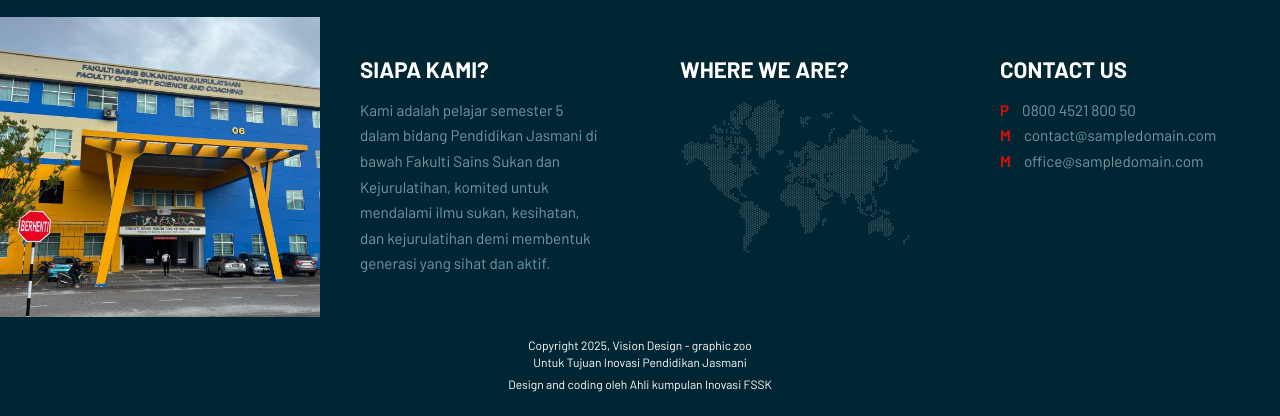
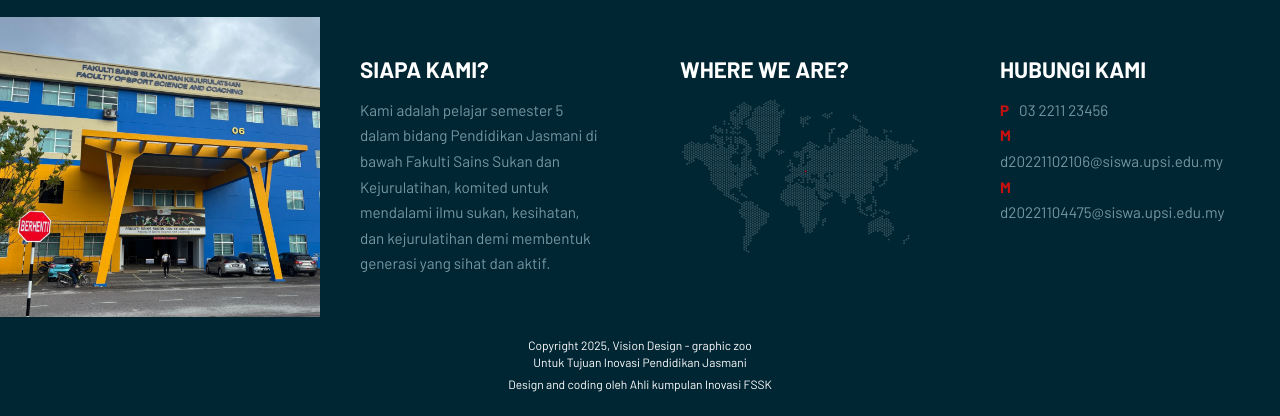
Before and after one commit to ashmira21/nutritionmatters.com, a plain HTML site: page contact.html in a window 1280 px wide. Shown: the part 1163-1579 px from the top of the page. Drawn offline with Linux system fonts and the light colour scheme.

Commit message:
Update contact.html

```diff
--- a/contact.html
+++ b/contact.html
@@ -111,10 +111,10 @@
         </div>
 
         <div class="s-12 m-9 l-3 padding-2x margin-bottom background-dark">
-           <h2 class="text-strong text-uppercase">Contact Us</h2>
-           <p><b class="text-primary margin-right-10">P</b> 0800 4521 800 50</p>
-           <p><b class="text-primary margin-right-10">M</b> <a class="text-primary-hover" href="mailto:contact@sampledomain.com">contact@sampledomain.com</a></p>
-           <p><b class="text-primary margin-right-10">M</b> <a class="text-primary-hover" href="mailto:office@sampledomain.com">office@sampledomain.com</a></p>
+           <h2 class="text-strong text-uppercase">Hubungi kami</h2>
+           <p><b class="text-primary margin-right-10">P</b>03 2211 23456</p>
+           <p><b class="text-primary margin-right-10">M</b> <a class="text-primary-hover" href="mailto:contact@sampledomain.com">d20221102106@siswa.upsi.edu.my</a></p>
+           <p><b class="text-primary margin-right-10">M</b> <a class="text-primary-hover" href="mailto:office@sampledomain.com">d20221104475@siswa.upsi.edu.my</a></p>
         </div>
 
         <!-- Footer - bottom -->
```
